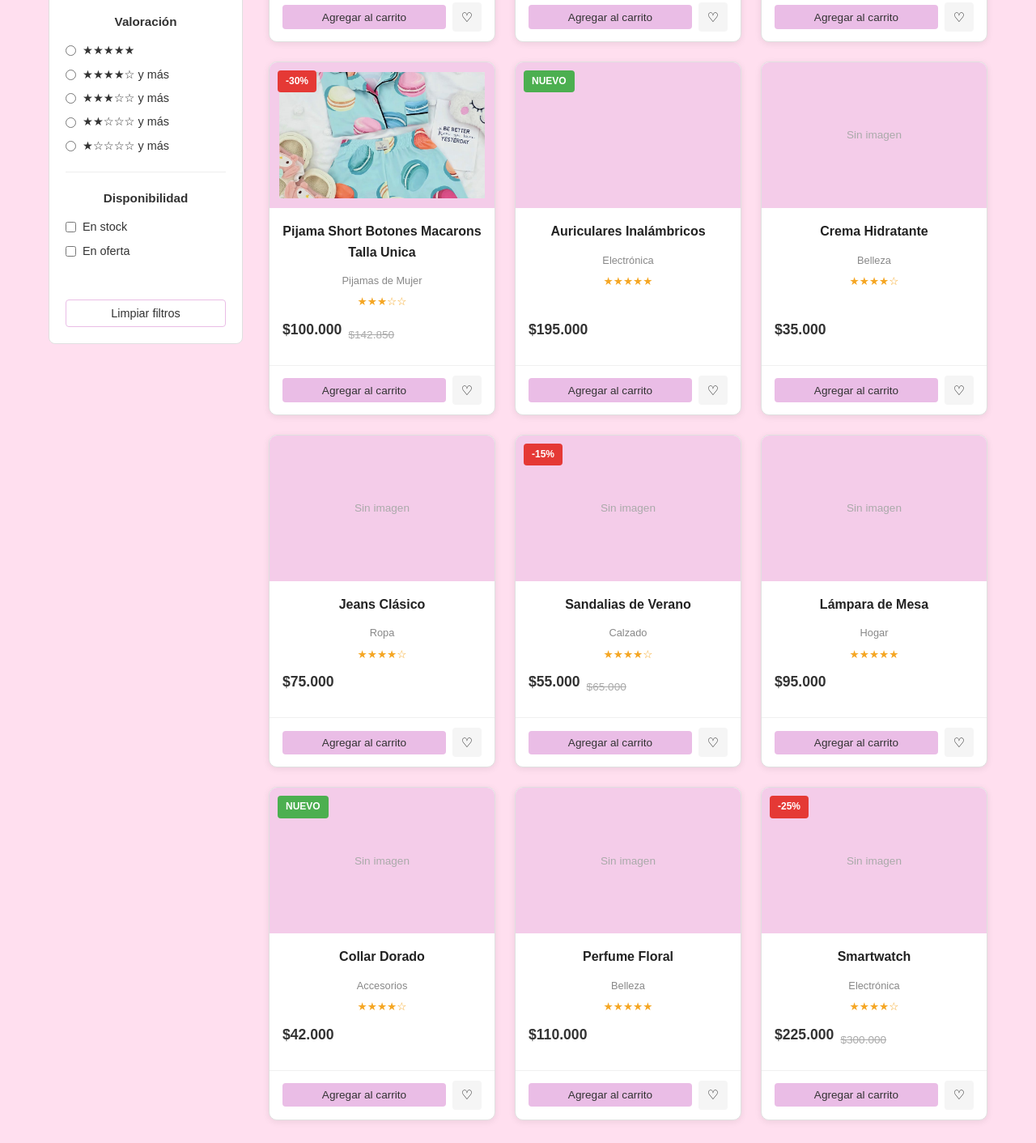
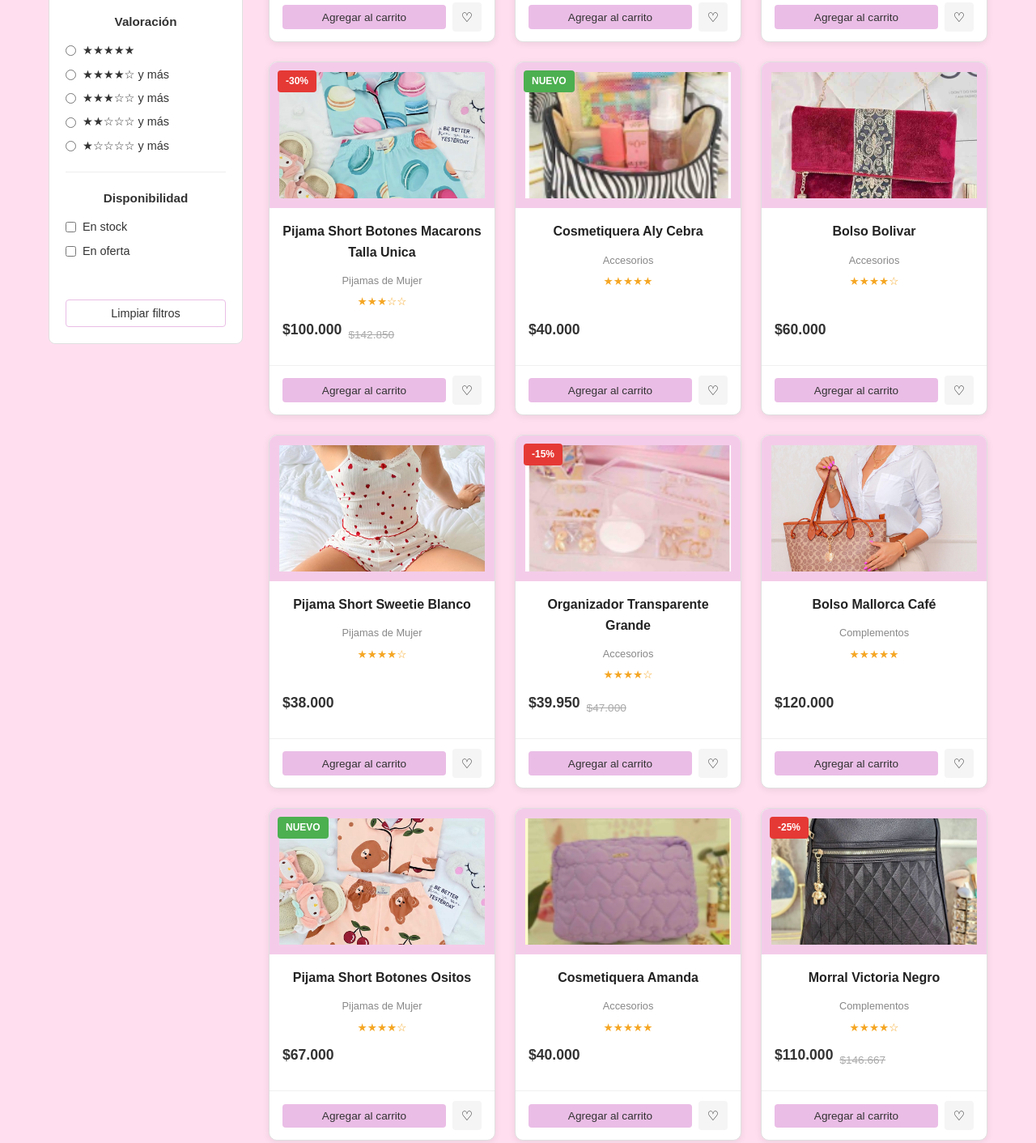
Before and after one commit to andre1985dominiocom/Proyecto_Final_Desarrollo_Web_Ecommerce, a plain HTML site: page html/catalog/catalog.html in a window 1280 px wide. Shown: the part 813-2225 px from the top of the page at 81% size. Drawn offline with Linux system fonts and the light colour scheme.

Commit message:
Se agregaron las imagenes al catálogo

```diff
--- a/html/catalog/catalog.html
+++ b/html/catalog/catalog.html
@@ -235,15 +235,16 @@
                             <article class="product-card">
                                 <a href="../product/product-detail.html" class="product-card__link">
                                     <div class="product-card__image-wrapper">
+                                        <img src="../../assets/images/products/cosmetiqueras/cosmetiquera aly cebra.png" alt="Auriculares Inalámbricos" class="product-card__image">
                                         <div class="product-card__image-placeholder"></div>
                                         <span class="product-card__badge product-card__badge--new">Nuevo</span>
                                     </div>
                                     <div class="product-card__body">
-                                        <h3 class="product-card__name">Auriculares Inalámbricos</h3>
-                                        <p class="product-card__category">Electrónica</p>
+                                        <h3 class="product-card__name">Cosmetiquera Aly Cebra</h3>
+                                        <p class="product-card__category">Accesorios</p>
                                         <div class="product-card__rating">★★★★★</div>
                                         <div class="product-card__prices">
-                                            <span class="product-card__price">$195.000</span>
+                                            <span class="product-card__price">$40.000</span>
                                         </div>
                                     </div>
                                 </a>
@@ -257,14 +258,15 @@
                             <article class="product-card">
                                 <a href="../product/product-detail.html" class="product-card__link">
                                     <div class="product-card__image-wrapper">
-                                        <div class="product-card__image-placeholder">Sin imagen</div>
+                                        <img src="../../assets/images/products/BOLSO BOLIVAR.jpg" alt="Bolso Bolivar" class="product-card__image">
+                                        <div class="product-card__image-placeholder"></div>
                                     </div>
                                     <div class="product-card__body">
-                                        <h3 class="product-card__name">Crema Hidratante</h3>
-                                        <p class="product-card__category">Belleza</p>
+                                        <h3 class="product-card__name">Bolso Bolivar</h3>
+                                        <p class="product-card__category">Accesorios</p>
                                         <div class="product-card__rating">★★★★☆</div>
                                         <div class="product-card__prices">
-                                            <span class="product-card__price">$35.000</span>
+                                            <span class="product-card__price">$60.000</span>
                                         </div>
                                     </div>
                                 </a>
@@ -278,14 +280,15 @@
                             <article class="product-card">
                                 <a href="../product/product-detail.html" class="product-card__link">
                                     <div class="product-card__image-wrapper">
-                                        <div class="product-card__image-placeholder">Sin imagen</div>
+                                        <img src="../../assets/images/products/WhatsApp-Image-2025-08-29-at-4.48.24-PM.jpg" alt="Pijama Short" class="product-card__image">
+                                        <div class="product-card__image-placeholder"></div>
                                     </div>
                                     <div class="product-card__body">
-                                        <h3 class="product-card__name">Jeans Clásico</h3>
-                                        <p class="product-card__category">Ropa</p>
+                                        <h3 class="product-card__name">Pijama Short Sweetie Blanco</h3>
+                                        <p class="product-card__category">Pijamas de Mujer</p>
                                         <div class="product-card__rating">★★★★☆</div>
                                         <div class="product-card__prices">
-                                            <span class="product-card__price">$75.000</span>
+                                            <span class="product-card__price">$38.000</span>
                                         </div>
                                     </div>
                                 </a>
@@ -299,16 +302,17 @@
                             <article class="product-card">
                                 <a href="../product/product-detail.html" class="product-card__link">
                                     <div class="product-card__image-wrapper">
-                                        <div class="product-card__image-placeholder">Sin imagen</div>
+                                        <img src="../../assets/images/products/cosmetiqueras/organizador transparente grande.png" alt="Organizador Transparente" class="product-card__image">
+                                        <div class="product-card__image-placeholder"></div>
                                         <span class="product-card__badge product-card__badge--sale">-15%</span>
                                     </div>
                                     <div class="product-card__body">
-                                        <h3 class="product-card__name">Sandalias de Verano</h3>
-                                        <p class="product-card__category">Calzado</p>
+                                        <h3 class="product-card__name">Organizador Transparente Grande</h3>
+                                        <p class="product-card__category">Accesorios</p>
                                         <div class="product-card__rating">★★★★☆</div>
                                         <div class="product-card__prices">
-                                            <span class="product-card__price">$55.000</span>
-                                            <span class="product-card__price-original">$65.000</span>
+                                            <span class="product-card__price">$39.950</span>
+                                            <span class="product-card__price-original">$47.000</span>
                                         </div>
                                     </div>
                                 </a>
@@ -322,14 +326,15 @@
                             <article class="product-card">
                                 <a href="../product/product-detail.html" class="product-card__link">
                                     <div class="product-card__image-wrapper">
-                                        <div class="product-card__image-placeholder">Sin imagen</div>
+                                        <img src="../../assets/images/products/BOLSO MALLORCA CAFE.jpg" alt="Bolso Mallorca" class="product-card__image">
+                                        <div class="product-card__image-placeholder"></div>
                                     </div>
                                     <div class="product-card__body">
-                                        <h3 class="product-card__name">Lámpara de Mesa</h3>
-                                        <p class="product-card__category">Hogar</p>
+                                        <h3 class="product-card__name">Bolso Mallorca Café</h3>
+                                        <p class="product-card__category">Complementos</p>
                                         <div class="product-card__rating">★★★★★</div>
                                         <div class="product-card__prices">
-                                            <span class="product-card__price">$95.000</span>
+                                            <span class="product-card__price">$120.000</span>
                                         </div>
                                     </div>
                                 </a>
@@ -343,15 +348,16 @@
                             <article class="product-card">
                                 <a href="../product/product-detail.html" class="product-card__link">
                                     <div class="product-card__image-wrapper">
-                                        <div class="product-card__image-placeholder">Sin imagen</div>
+                                        <img src="../../assets/images/products/WhatsApp-Image-2025-08-02-at-12.39.54-PM-1.jpg" alt="Pijama Short Botones" class="product-card__image">
+                                        <div class="product-card__image-placeholder"></div>
                                         <span class="product-card__badge product-card__badge--new">Nuevo</span>
                                     </div>
                                     <div class="product-card__body">
-                                        <h3 class="product-card__name">Collar Dorado</h3>
-                                        <p class="product-card__category">Accesorios</p>
+                                        <h3 class="product-card__name">Pijama Short Botones Ositos</h3>
+                                        <p class="product-card__category">Pijamas de Mujer</p>
                                         <div class="product-card__rating">★★★★☆</div>
                                         <div class="product-card__prices">
-                                            <span class="product-card__price">$42.000</span>
+                                            <span class="product-card__price">$67.000</span>
                                         </div>
                                     </div>
                                 </a>
@@ -365,14 +371,15 @@
                             <article class="product-card">
                                 <a href="../product/product-detail.html" class="product-card__link">
                                     <div class="product-card__image-wrapper">
-                                        <div class="product-card__image-placeholder">Sin imagen</div>
+                                        <img src="../../assets/images/products/cosmetiqueras/cosmetiquera amanda.png" alt="Cosmetiquera Amanda" class="product-card__image">
+                                        <div class="product-card__image-placeholder"></div>
                                     </div>
                                     <div class="product-card__body">
-                                        <h3 class="product-card__name">Perfume Floral</h3>
-                                        <p class="product-card__category">Belleza</p>
+                                        <h3 class="product-card__name">Cosmetiquera Amanda</h3>
+                                        <p class="product-card__category">Accesorios</p>
                                         <div class="product-card__rating">★★★★★</div>
                                         <div class="product-card__prices">
-                                            <span class="product-card__price">$110.000</span>
+                                            <span class="product-card__price">$40.000</span>
                                         </div>
                                     </div>
                                 </a>
@@ -386,16 +393,17 @@
                             <article class="product-card">
                                 <a href="../product/product-detail.html" class="product-card__link">
                                     <div class="product-card__image-wrapper">
-                                        <div class="product-card__image-placeholder">Sin imagen</div>
+                                        <img src="../../assets/images/products/MORRAL VICTORIA NEGRO.jpg" alt="Morral Victoria" class="product-card__image">
+                                        <div class="product-card__image-placeholder"></div>
                                         <span class="product-card__badge product-card__badge--sale">-25%</span>
                                     </div>
                                     <div class="product-card__body">
-                                        <h3 class="product-card__name">Smartwatch</h3>
-                                        <p class="product-card__category">Electrónica</p>
+                                        <h3 class="product-card__name">Morral Victoria Negro</h3>
+                                        <p class="product-card__category">Complementos</p>
                                         <div class="product-card__rating">★★★★☆</div>
                                         <div class="product-card__prices">
-                                            <span class="product-card__price">$225.000</span>
-                                            <span class="product-card__price-original">$300.000</span>
+                                            <span class="product-card__price">$110.000</span>
+                                            <span class="product-card__price-original">$146.667</span>
                                         </div>
                                     </div>
                                 </a>
```
Also changed, not shown: assets/images/products/cosmetiqueras/cosmetiquera aly cebra.png (added), assets/images/products/cosmetiqueras/cosmetiquera amanda.png (added), assets/images/products/cosmetiqueras/organizador transparente grande.png (added).
